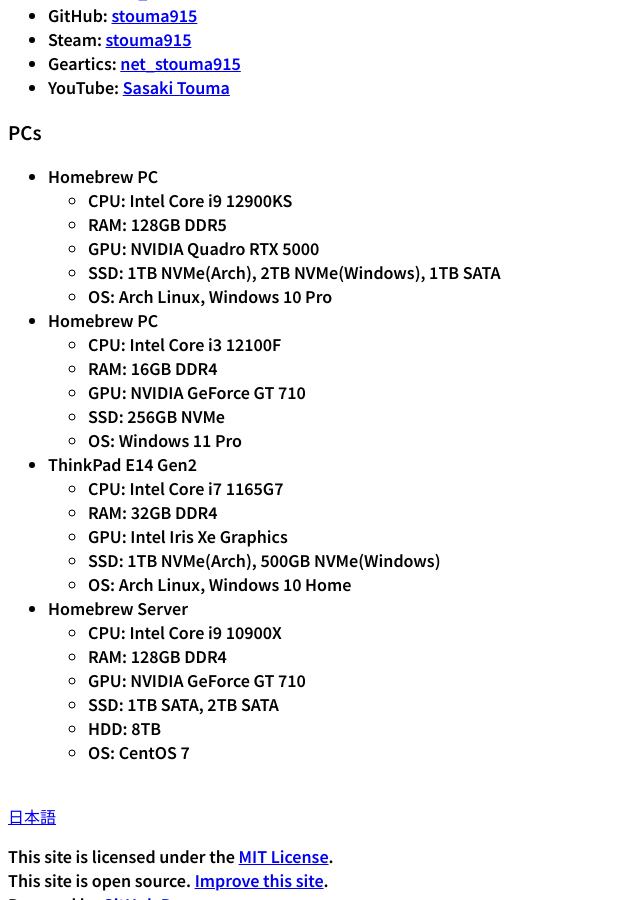
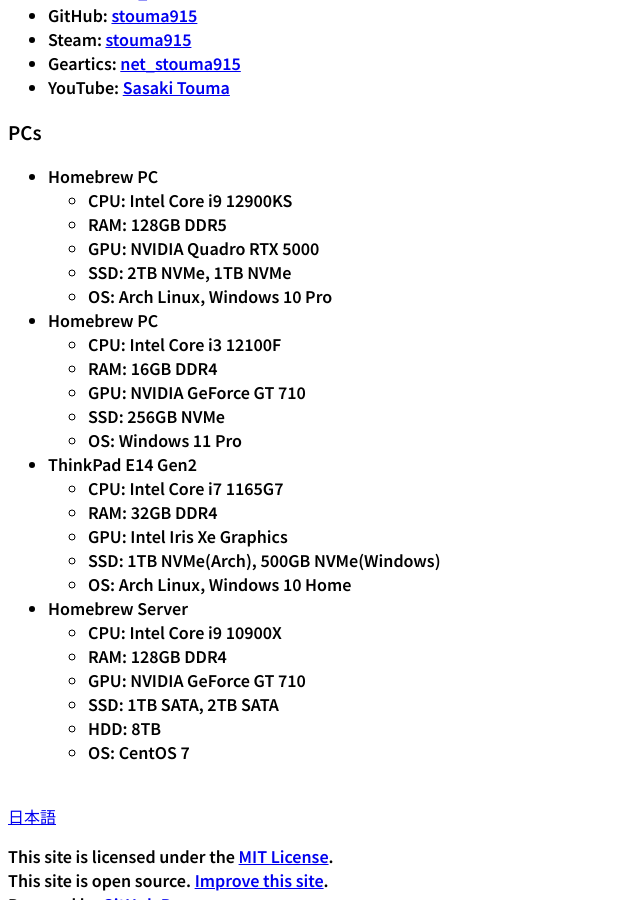
Before and after one commit to t-sasaki915/t-sasaki-net, a Jekyll site: the page built from docs/english/index.md, in a window 1280 px wide and 900 px high, scrolled down 1733 px. Shown: the whole window, without its empty margins (0-640 px from the left). Built offline with Jekyll 4.4.1, drawn with Linux system fonts in a browser that asks for light colours; Markdown is read by kramdown in place of the engine named in the settings.

Commit message:
Update index.md

```diff
--- a/docs/english/index.md
+++ b/docs/english/index.md
@@ -83,7 +83,7 @@
   - CPU: Intel Core i9 12900KS
   - RAM: 128GB DDR5
   - GPU: NVIDIA Quadro RTX 5000
-  - SSD: 1TB NVMe(Arch), 2TB NVMe(Windows), 1TB SATA
+  - SSD: 2TB NVMe, 1TB NVMe
   - OS: Arch Linux, Windows 10 Pro
 - Homebrew PC
   - CPU: Intel Core i3 12100F
```
